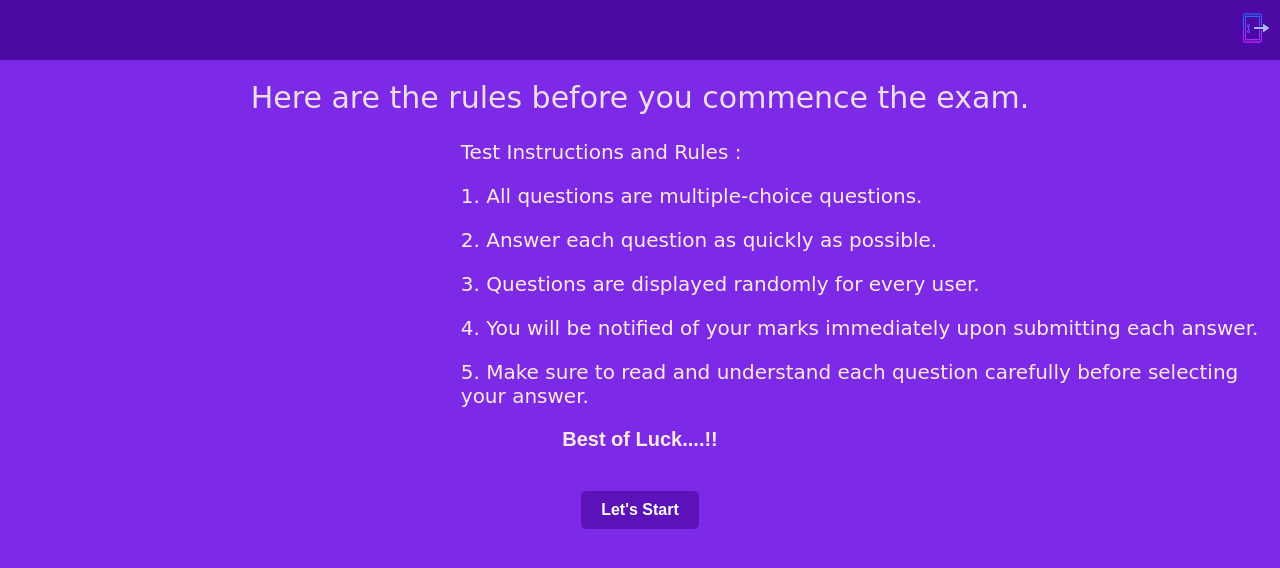
After one commit to varsha-nagle/Quiz-App, a Django app: page /rules/ in a window 1280 px wide. The commit adds this page. Shown: the top 568 px of the page. Run offline with Django 4.2, Linux system fonts and the light colour scheme.

Commit message:
code for rule page with start button

```diff
--- /dev/null
+++ b/QuizMaster/QuizManager/static/rules.css
@@ -0,0 +1,95 @@
+body {
+    margin: 0;
+    padding: 0;
+    font-family: 'Arial', sans-serif;
+    background-color: #7d2ae8;
+ }
+
+header {
+    background-color: #4d09a3;
+    color: #fff;
+    padding: 10px 0;
+}
+
+.header-container {
+    max-width: 1200px;
+    margin: 0 auto;
+    display: flex;
+    justify-content: space-between;
+    align-items: center;
+}
+
+.category-button_logout {
+    margin-left: 100%;
+}
+
+.category-button_logout a {
+    display: block;
+}
+
+.category-button_logout img {
+    width: 32px;
+    height: 36px;
+}
+
+/*logout hover message */
+.category-button_logout {
+    position: relative;
+}
+
+.category-button_logout:hover::before {
+    content: attr(title);
+    position: absolute;
+    background-color: #262184;
+    color: #fff;
+    padding: 5px;
+    border-radius: 3px;
+    white-space: nowrap;
+    z-index: 1;
+    top: 100%;
+    left: 50%;
+    transform: translateX(-50%);
+}
+
+.content {
+    margin-top: 20px;
+    text-align: center;
+    font-family: cursive;
+    font-size: 30px;
+    color: #ebdfdf;
+}
+
+.mid_content {
+    margin-top: 25px;
+    color: antiquewhite;
+    font-family: cursive;
+    font-size: 20px;
+    margin-left: 36%;
+}
+
+.start_btn {
+    display: inline-block;
+    margin-top: 20px;
+    padding: 10px 20px;
+    font-size: 16px;
+    font-weight: bold;
+    text-align: center;
+    text-decoration: none;
+    border: 2px solid #007BFF; /* Border color */
+    color: white; /* Text color */
+    background-color: #5b13b9; /* Background color */
+    cursor: pointer;
+    border: none;
+    border-radius: 5px; /* Add rounded corners */
+    box-sizing: border-box; /* Ensure padding and border don't add to the width */
+    transition: background-color 0.3s ease; /* Smooth transition effect */
+}
+
+.start_btn:hover {
+    background-color: #45a049;
+}
+
+.button-container {
+    display: flex;
+    justify-content: center;
+}
--- a/QuizMaster/QuizManager/templates/home.html
+++ b/QuizMaster/QuizManager/templates/home.html
@@ -3,7 +3,7 @@
 <head>
      {% load static %}
     <meta charset = "UTF-8">
-    <title>Home</title>
+    <title>QuizMaster</title>
     <link rel="stylesheet" type="text/css" href="{% static 'home.css' %}">
     <link rel="stylesheet" href="https://cdnjs.cloudflare.com/ajax/libs/font-awesome/5.15.3/css/all.min.css">
     <meta name="viewport" content="width=device-width, initial-scale=1.0">
@@ -13,7 +13,7 @@
      <header>
         <div class="header-container">
             <div class="quiz-categories">
-                <button class="category-button">General Knowledge</button>
+                <button class="category-button" onclick="window.location.href='{% url 'rules' %}'">General Knowledge</button>
                 <button class="category-button" >Python</button>
                 <button class="category-button">Django</button>
                 <button class="category-button">SQL</button>
--- /dev/null
+++ b/QuizMaster/QuizManager/templates/rules.html
@@ -0,0 +1,38 @@
+<!DOCTYPE html>
+<html lang = "en">
+<head>
+    {% load static %}
+    <meta charset = "UTF-8">
+    <title>QuizMaster</title>
+    <link rel="stylesheet" type="text/css" href="{% static 'rules.css' %}">
+</head>
+<body>
+     <header>
+        <div class="header-container">
+               <!-- Logout Button with Image -->
+            <div class="category-button_logout" id="logoutButton" title="Are you sure you want to logout?">
+                <a href="{% url 'index' %}">
+                    <img src="{% static 'images/icons-logout.png' %}" alt="Sign Out">
+                </a>
+            </div>
+        </div>
+    </header>
+    <div>
+       <div class="content">
+           <span>Here are the rules before you commence the exam.</span>
+       </div>
+       <div class="mid_content">
+              Test Instructions and Rules :
+           <p>1. All questions are multiple-choice questions.</p>
+           <p>2. Answer each question as quickly as possible.</p>
+           <p>3. Questions are displayed randomly for every user.</p>
+           <p>4. You will be notified of your marks immediately upon submitting each answer.</p>
+           <p>5. Make sure to read and understand each question carefully before selecting your answer.</p>
+       </div>
+        <p style="text-align: center; font-size:20px; font-weight:bold; color:antiquewhite">Best of Luck....!!</p>
+         <div class="button-container">
+             <button class="start_btn">Let's Start</button>
+         </div>
+    </div>
+</body>
+</html>
--- a/QuizMaster/QuizManager/urls.py
+++ b/QuizMaster/QuizManager/urls.py
@@ -1,10 +1,11 @@
 from django.urls import path
-from .views import index, login_view, register_view, home_view
+from .views import index, login_view, register_view, home_view, rules_view
 
 urlpatterns = [
     path('', index, name='index'),
     path('login/', login_view, name="login"),
     path('register/', register_view, name="register"),
-    path('home/', home_view, name="home")
+    path('home/', home_view, name="home"),
+    path('rules/', rules_view, name="rules")
     # other urlpatterns
 ]
--- a/QuizMaster/QuizManager/views.py
+++ b/QuizMaster/QuizManager/views.py
@@ -48,3 +48,7 @@ def register_view(request):
 
 def home_view(request):
     return render(request, 'home.html')
+
+
+def rules_view(request):
+    return render(request, 'rules.html')
```
